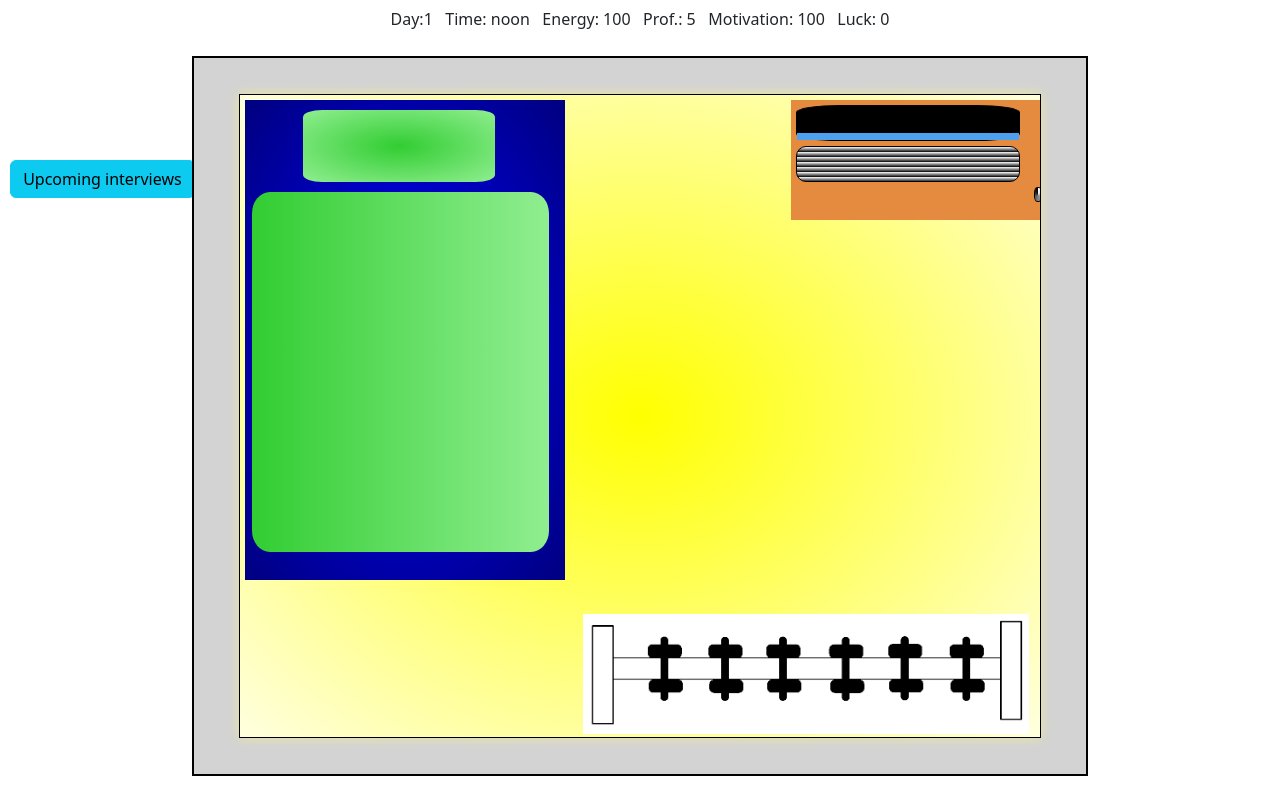
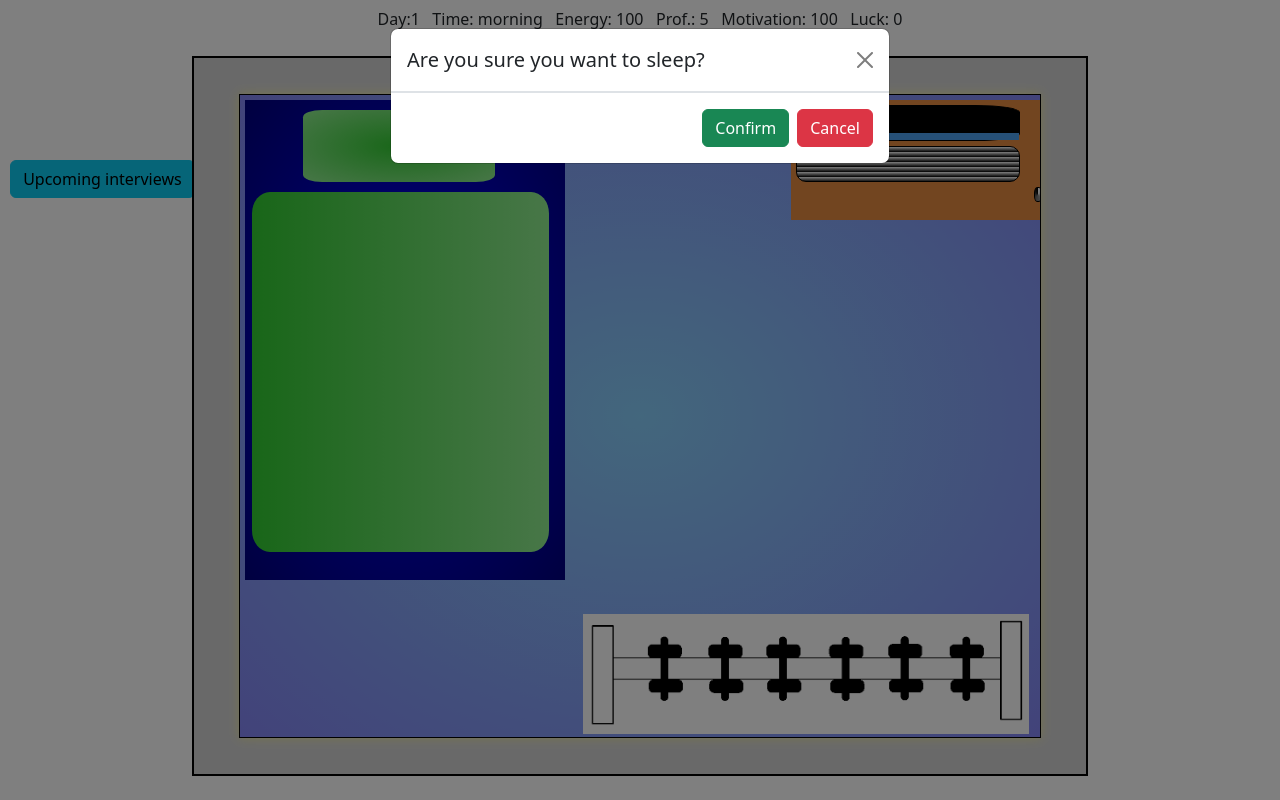
Before and after one commit to Noam-Musba/Job-Hunt, a React (Create React App) app: page / in a window 1280 px wide. Both pictures are taken after a click on the element 404 px from the left and 339 px from the top of the page. Built offline with nearby package versions, Linux system fonts and the light colour scheme.

Commit message:
added confirmation for sleep and exercise

```diff
--- a/src/components/Bed.js
+++ b/src/components/Bed.js
@@ -1,9 +1,12 @@
 import React, { useContext } from "react";
 import { CharacterContext } from "./Room";
+import ConfirmAct from "./ConfirmAct";
 
 function Bed() {
   const charContext = useContext(CharacterContext);
   return (
+    <>
+    <ConfirmAct type={"bed"}>sleep</ConfirmAct>
     <div
       id="bed"
       style={{
@@ -17,7 +20,10 @@ function Bed() {
         textAlign: "center",
         justifyContent: "center", */
       }}
-      onClick={() => charContext.charDispatch({ type: "sleep" })}
+      data-bs-toggle="modal"
+      data-bs-target="#confirmsleepBackdrop"
+      data-bs-whatever="@bed"
+      //onClick={() => charContext.charDispatch({ type: "sleep" })}
       title="Sleep"
     >
       <div
@@ -47,7 +53,8 @@ function Bed() {
         }}
       ></div>
     </div>
+    </>
   );
 }
 
-export default React.memo(Bed);
+export default Bed;
--- /dev/null
+++ b/src/components/ConfirmAct.js
@@ -0,0 +1,59 @@
+import React, { useContext } from "react";
+import { CharacterContext } from "./Room";
+
+function ConfirmAct(props) {
+  const charContext = useContext(CharacterContext);
+  const id = props.children === "exercise" ? "confirmExerciseBackdrop" : "confirmsleepBackdrop"
+
+
+  return (
+    <div
+      className="modal fade"
+      id={id}
+      data-bs-backdrop="static"
+      data-bs-keyboard="false"
+      tabIndex="-1"
+      aria-labelledby="staticBackdropLabel"
+      aria-hidden="true"
+      data-backdrop="static"
+    >
+      <div className="modal-dialog">
+        <div className="modal-content">
+          <div className="modal-header">
+            <h1 className="modal-title fs-5" id="staticBackdropLabel">
+              Are you sure you want to {props.children}?
+            </h1>
+            <button
+              type="button"
+              className="btn-close"
+              data-bs-dismiss="modal"
+              aria-label="Close"
+            ></button>
+          </div>
+          {/* <div className="modal-body">
+
+          </div> */}
+          <div className="modal-footer">
+            <button
+              type="button"
+              className="btn btn-success"
+              data-bs-dismiss="modal"
+              onClick={() => charContext.charDispatch({ type: props.children })}
+            >
+              Confirm
+            </button>
+            <button
+              type="button"
+              className="btn btn-danger"
+              data-bs-dismiss="modal"
+            >
+              Cancel
+            </button>
+          </div>
+        </div>
+      </div>
+    </div>
+  );
+}
+
+export default ConfirmAct;
--- a/src/components/Dumbells.js
+++ b/src/components/Dumbells.js
@@ -1,9 +1,12 @@
 import React, { useContext } from "react";
 import { CharacterContext } from "./Room";
+import ConfirmAct from "./ConfirmAct";
 
 function Dumbells() {
-  const charContext = useContext(CharacterContext);
+  //const charContext = useContext(CharacterContext);
   return (
+    <>
+      <ConfirmAct type={"dumb"}>exercise</ConfirmAct>
       <div
         id="dumbellsRack"
         style={{
@@ -25,10 +28,14 @@ function Dumbells() {
             right: "0",
             cursor: "pointer",
           }}
-        onClick={() => charContext.charDispatch({type: "exercise"})}
+          data-bs-toggle="modal"
+          data-bs-target="#confirmExerciseBackdrop"
+          data-bs-whatever="@dumbells"
+          //onClick={() => charContext.charDispatch({type: "exercise"})}
         />
       </div>
+    </>
   );
 }
 
-export default React.memo(Dumbells);
+export default Dumbells;
--- a/src/components/MyModal.js
+++ b/src/components/MyModal.js
@@ -67,7 +67,7 @@ const MyModal = () => {
           <div className="modal-footer">
             <button
               type="button"
-              className="btn btn-secondary"
+              className="btn btn-success"
               data-bs-dismiss="modal"
               onClick={handleActivityChosen}
             >
```
Lines whose indentation alone changed are shown as unchanged.
